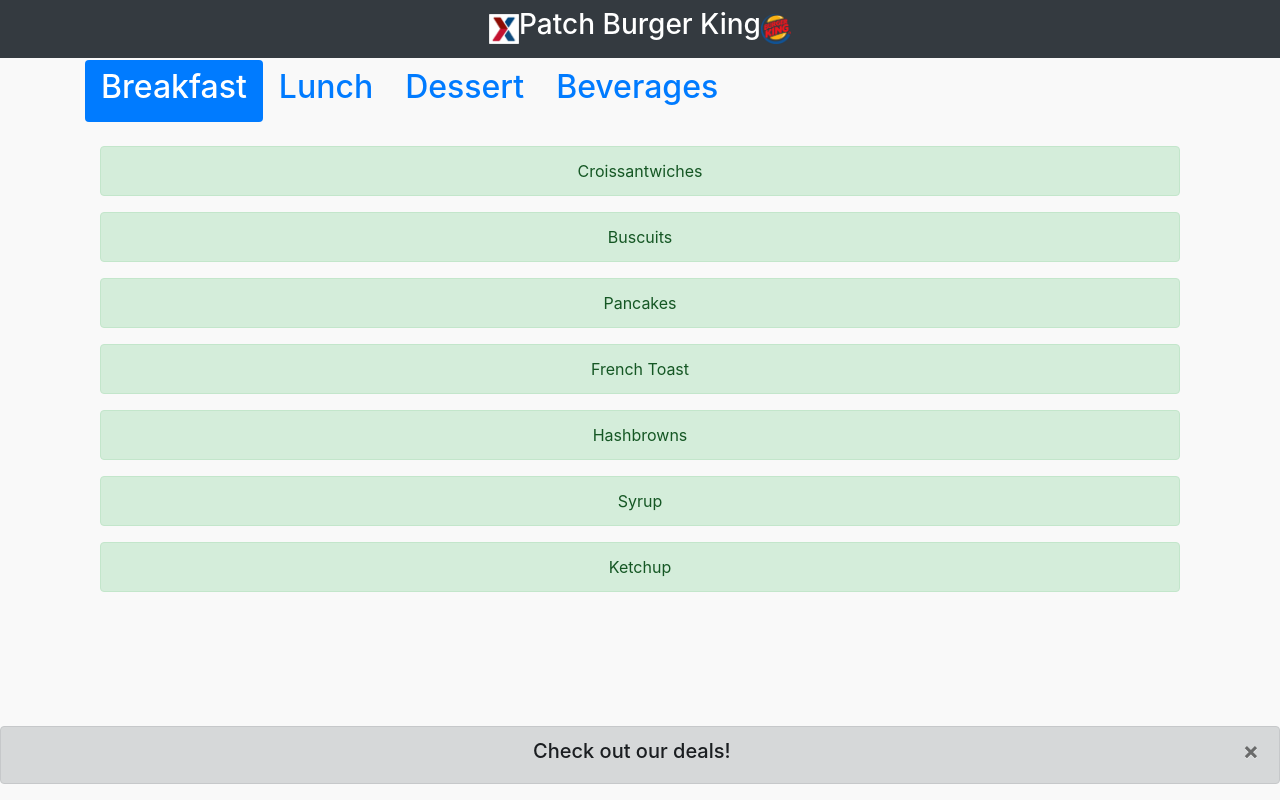
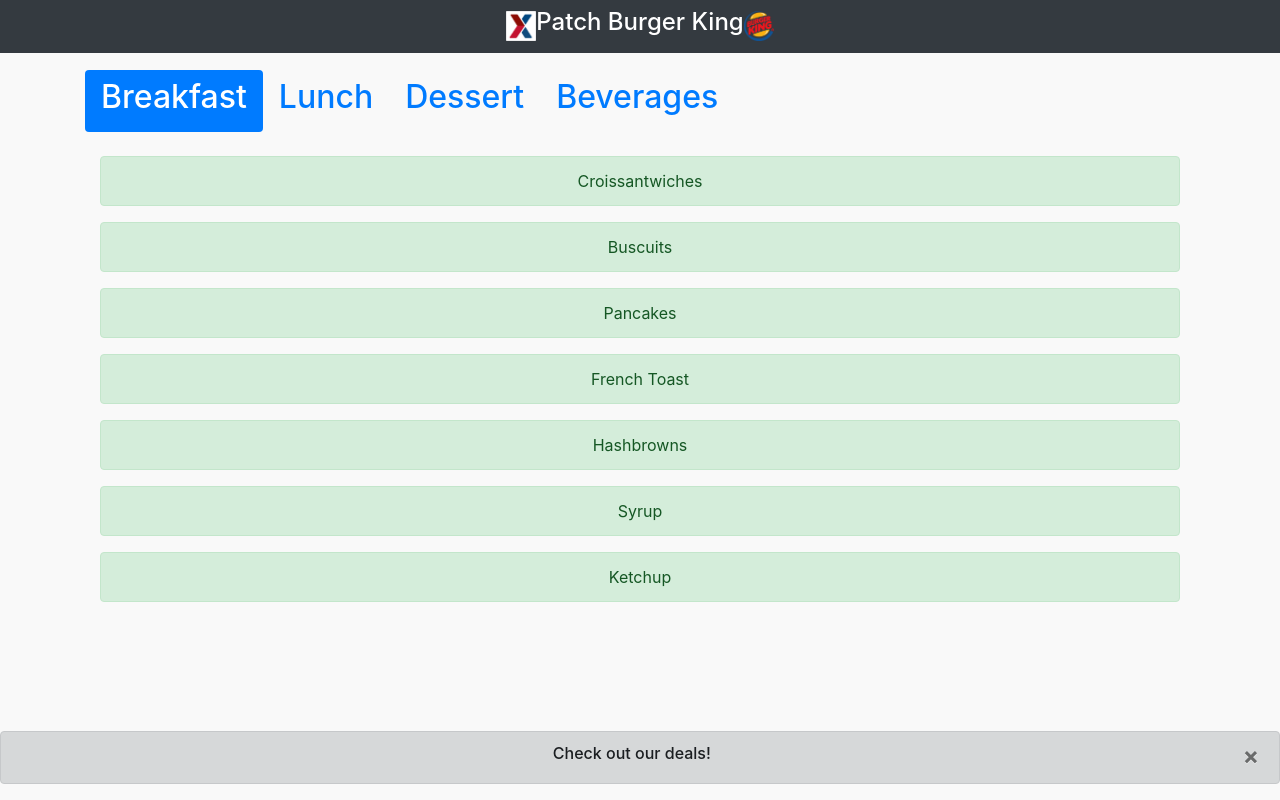
Before and after one commit to d13davis/BKW, a plain HTML site: page index.html in a window 1280 px wide. Drawn offline with nearby package versions, Linux system fonts and the light colour scheme.

Commit message:
iOS Nav Bug
Nav is no longer stretching, wraps. Logo is squished, changed h3 to h4 to help.

```diff
--- a/index.html
+++ b/index.html
@@ -17,10 +17,10 @@
 	<body>
 		<nav class="navbar bg-dark justify-content-center fixed-top">
 			<img src="css/img/aafeslogo.png" width="30px" height="30px">
-			<h3 style="color: white;">Patch Burger King </h3>
+			<h4 style="color: white;">Patch Burger King </h4>
 			<img src="css/img/BKLOGO.png" width="30px" height="30px">
 		</nav>
-		<div class="container" style="margin-top:60px;">
+		<div class="container" style="margin-top:70px;">
 				<ul class="nav nav-pills" role="tablist">
 					<li class="nav-item">
 						<a href="#breakfast" class="nav-link active" data-toggle="pill"><h2>Breakfast</h2></a>
@@ -143,7 +143,7 @@
 			</div>
 				<a href="deals.html" class="alert alert-dark alert-dismissable fade show fixed-bottom">
 					<button type="button" class="close" data-dismiss="alert">&times;</button>
-					<h5 class="text-center">Check out our deals!</h5>
+					<h6 class="text-center">Check out our deals!</h6>
 				</a>
 			</div>
 	</body>
```
